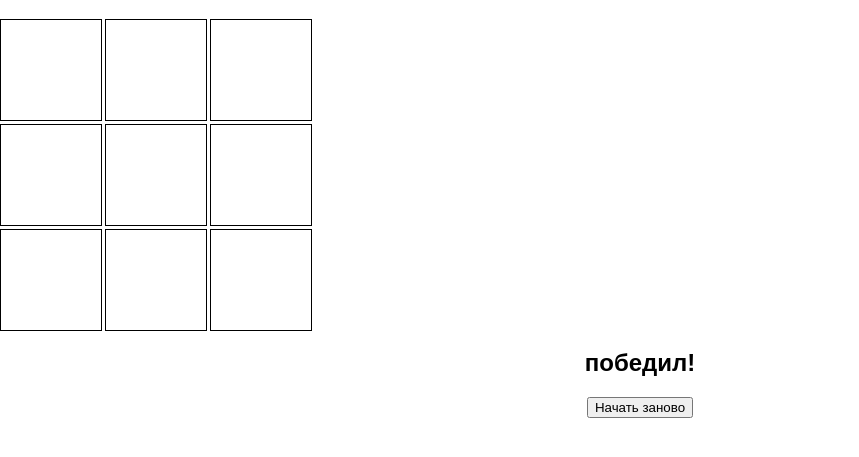
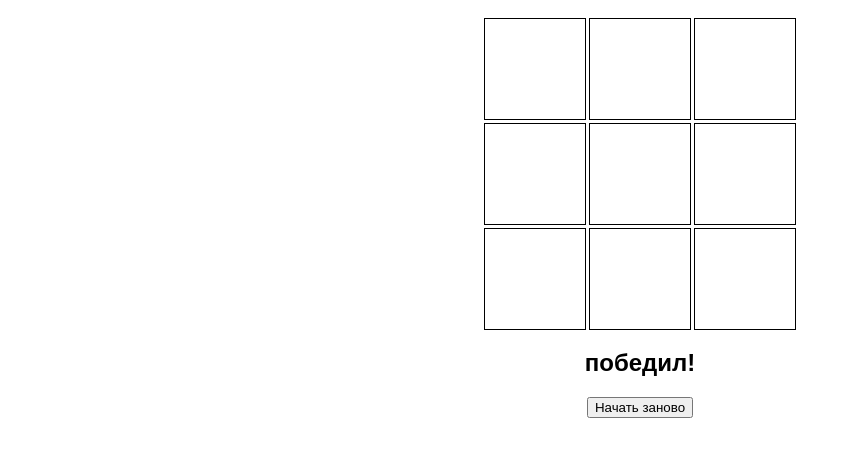
Before and after one commit to AzizSohibov/Tic-Tac-Toe, a plain HTML site: page index.html in a window 1280 px wide. Shown: the part 61-518 px from the top of the page, without its empty margins (0-859 px from the left). Drawn offline with Linux system fonts and the light colour scheme.

Commit message:
added some styles to center the board

```diff
--- a/css/styles.css
+++ b/css/styles.css
@@ -10,6 +10,9 @@ body {
     grid-template-rows: repeat(3, 100px);
     gap: 5px;
     margin: 20px auto;
+    justify-content: center;
+    align-items: center;
+    justify-items: center;
 }
 .cell {
     width: 100px;
```
